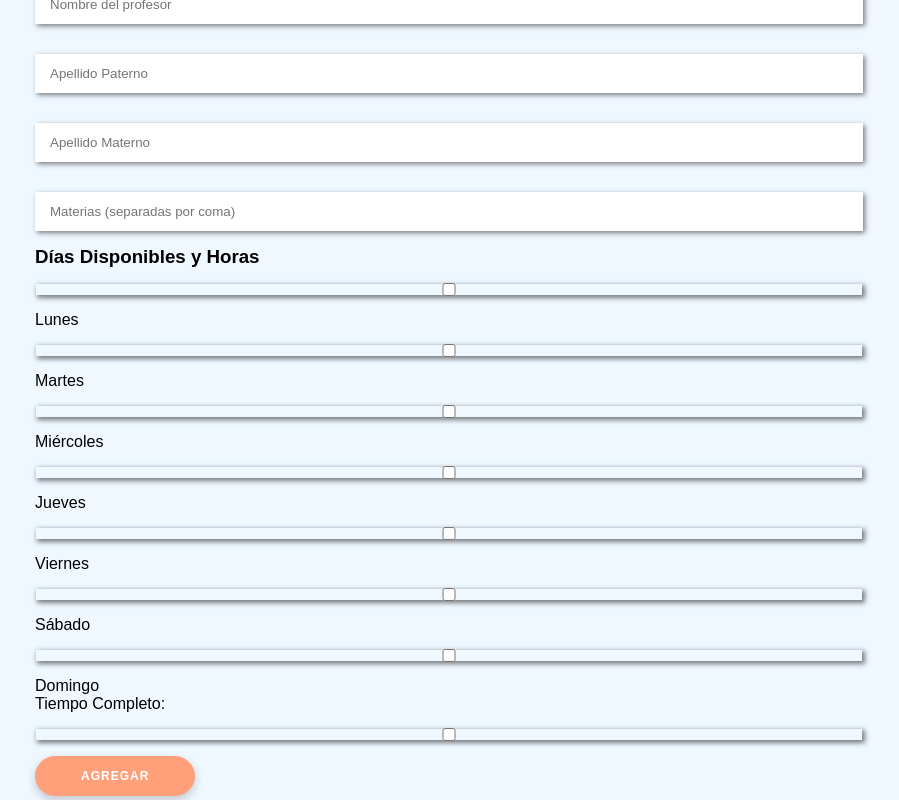
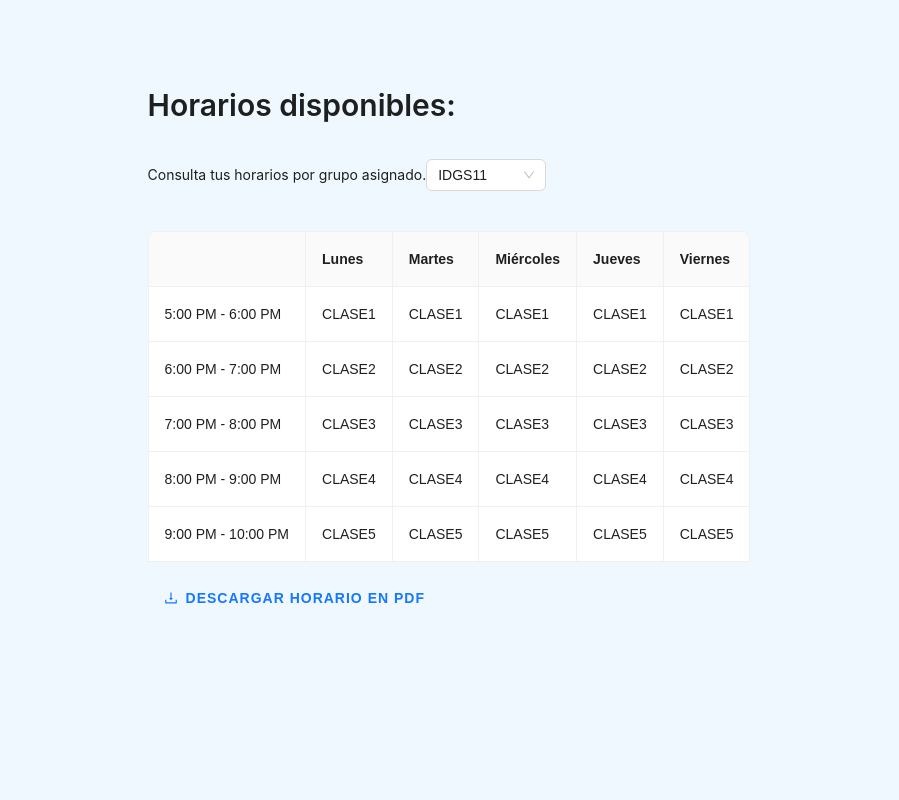
Before and after one commit to SrArmstrong/OptiClass, a React (Create React App) app: page /profesores in a window 1280 px wide. Shown: the whole page, without its empty margins (191-1090 px from the left). Built offline with nearby package versions, Linux system fonts and the light colour scheme.

Commit message:
Cambio en las vistas y nav-bar
> Profesores
    Estadisticas.js
    Profesores.js

```diff
--- a/Express.js
+++ b/Express.js
@@ -15,7 +15,7 @@ app.use(cors()); // Habilitar CORS
 const db = mysql.createConnection({
   host: 'localhost',
   user: 'root',
-  password: '',
+  password: 'root',
   database: 'digitalmindworks'
 });
 
--- a/package.json
+++ b/package.json
@@ -6,6 +6,7 @@
     "@testing-library/jest-dom": "^5.17.0",
     "@testing-library/react": "^13.4.0",
     "@testing-library/user-event": "^13.5.0",
+    "antd": "^5.21.6",
     "axios": "^1.7.7",
     "bcrypt": "^5.1.1",
     "body-parser": "^1.20.3",
@@ -17,7 +18,8 @@
     "react": "^18.3.1",
     "react-dom": "^18.3.1",
     "react-router-dom": "^6.26.1",
-    "react-scripts": "5.0.1",
+    "react-scripts": "^5.0.1",
+    "recharts": "^2.13.3",
     "web-vitals": "^2.1.4"
   },
   "scripts": {
--- /dev/null
+++ b/src/App.css
@@ -0,0 +1,42 @@
+/* Estilos para el layout general */
+body, #root {
+    height: 100%;
+    margin: 0;
+    font-family: Arial, sans-serif;
+  }
+
+  .sidebar {
+    background: linear-gradient(to bottom, #58cced, #91d18b);
+    color: white;
+    background-color: transparent;
+  }
+
+  .sidebar .ant-menu-item {
+    color: white;
+    background-color: transparent;
+
+    font-weight: bold;
+  }
+
+  .sidebar .ant-menu-item-selected {
+    background-color: rgba(255, 255, 255, 0.2);
+  }
+
+  h2 {
+    font-weight: bold;
+  }
+
+  .ant-select {
+    width: auto !important;
+  }
+
+  .ant-table-thead > tr > th {
+    font-weight: bold;
+  }
+
+  .ant-btn-link {
+    display: flex;
+    align-items: center;
+    color: red;
+    font-weight: bold;
+  }
--- a/src/App.js
+++ b/src/App.js
@@ -6,6 +6,7 @@ import LoginSignup from './Login_Sign/LoginSignup';
 import Materias from './Materias/Materias';
 import Grupos from './Grupos/Grupos';
 import Profesores from './Profesores/Profesores';
+import Estadisticas from './Profesores/Estadisticas';
 import Horarios from './Horarios/Horarios';
 
 function App() {
@@ -16,6 +17,7 @@ function App() {
         <Route path="/materias" element={<Materias />} />
         <Route path="/grupos" element={<Grupos />} />
         <Route path="/profesores" element={<Profesores />} />
+        <Route path="/estadisticas" element={<Estadisticas />} />
         <Route path="/horarios" element={<Horarios />} />
       </Routes>
     </Router>
@@ -23,3 +25,71 @@ function App() {
 }
 
 export default App;
+
+/*
+// src/App.js
+
+import React from 'react';
+import { Routes, Route, Link, useLocation } from 'react-router-dom';
+import { Layout, Menu, Typography } from 'antd';
+import LoginSignup from './Login_Sign/LoginSignup';
+import Materias from './Materias/Materias';
+import Grupos from './Grupos/Grupos';
+import Profesores from './Profesores/Profesores';
+import Horarios from './Horarios/Horarios';
+import Estadisticas from './Profesores/Estadisticas';
+import './App.css';
+
+const { Sider, Content } = Layout;
+const { Title } = Typography;
+
+const App = () => {
+  const location = useLocation();
+
+  return (
+    <>
+      {location.pathname !== '/' ? (
+        <Layout style={{ height: '100vh' }}>
+          <Sider width={200} className="sidebar">
+            <Title level={4} style={{ color: 'white', padding: '10px' }}>OptiClass</Title>
+            <Menu mode="vertical" defaultSelectedKeys={['horarios']}>
+              <Menu.Item key="materias">
+                <Link to="/materias">Materias</Link>
+              </Menu.Item>
+              <Menu.Item key="grupos">
+                <Link to="/grupos">Grupos</Link>
+              </Menu.Item>
+              <Menu.Item key="profesores">
+                <Link to="/profesores">Profesores</Link>
+              </Menu.Item>
+              <Menu.Item key="horarios">
+                <Link to="/horarios">Horarios</Link>
+              </Menu.Item>
+              <Menu.Item key="estadisticas">
+                <Link to="/estadisticas">Estadísticas de Encuestas</Link>
+              </Menu.Item>
+            </Menu>
+          </Sider>
+          <Layout style={{ padding: '20px' }}>
+            <Content>
+              <Routes>
+                <Route path="/materias" element={<Materias />} />
+                <Route path="/grupos" element={<Grupos />} />
+                <Route path="/profesores" element={<Profesores />} />
+                <Route path="/horarios" element={<Horarios />} />
+                <Route path="/estadisticas" element={<Estadisticas />} />
+              </Routes>
+            </Content>
+          </Layout>
+        </Layout>
+      ) : (
+        <Routes>
+          <Route path="/" element={<LoginSignup />} />
+        </Routes>
+      )}
+    </>
+  );
+};
+
+export default App;
+*/
--- /dev/null
+++ b/src/Profesores/Estadisticas.js
@@ -0,0 +1,55 @@
+import React from 'react';
+import { Typography, Row, Col, Button } from 'antd';
+import { PieChart, Pie, Cell, Tooltip, ResponsiveContainer } from 'recharts';
+
+const { Title, Text } = Typography;
+
+const data = [
+  { name: 'Positivo', value: 80, color: '#82ca9d' },
+  { name: 'Negativo', value: 20, color: '#ff6f61' },
+];
+
+const Estadisticas = () => {
+  return (
+    <div>
+      <Title level={2}>Estadísticas de Evaluación Docente</Title>
+      <Text>Resumen de tus evaluaciones</Text>
+
+      <Row gutter={[16, 16]} style={{ marginTop: '20px' }}>
+        {[...Array(5)].map((_, index) => (
+          <Col xs={24} sm={12} md={8} lg={8} key={index}>
+            <ResponsiveContainer width="100%" height={200}>
+              <PieChart>
+                <Pie
+                  data={data}
+                  dataKey="value"
+                  cx="50%"
+                  cy="50%"
+                  innerRadius={50}
+                  outerRadius={80}
+                  paddingAngle={5}
+                >
+                  {data.map((entry, index) => (
+                    <Cell key={`cell-${index}`} fill={entry.color} />
+                  ))}
+                </Pie>
+                <Tooltip />
+              </PieChart>
+            </ResponsiveContainer>
+          </Col>
+        ))}
+      </Row>
+
+      <div style={{ marginTop: '20px', textAlign: 'center' }}>
+        <Text strong style={{ fontSize: '16px' }}>
+          Calificación Promedio del Profesor: <span style={{ fontWeight: 'bold' }}>80.0%</span>
+        </Text>
+        <Button type="primary" style={{ backgroundColor: '#ffa500', borderColor: '#ffa500', marginLeft: '10px' }}>
+          Prioridad Media
+        </Button>
+      </div>
+    </div>
+  );
+};
+
+export default Estadisticas;
--- a/src/Profesores/Profesores.js
+++ b/src/Profesores/Profesores.js
@@ -1,132 +1,57 @@
-import React, { useState } from 'react';
+import React from 'react';
+import { Table, Select,Button, Typography } from 'antd';
+import { DownloadOutlined } from '@ant-design/icons';
 
-const Profesores = () => {
-  const [profesores, setProfesores] = useState([]);
-  const [newProfesor, setNewProfesor] = useState({
-    nombre: '',
-    materias: '',
-    grupo: '',
-    diasDisponibles: [], // Para seleccionar los días de trabajo
-    horasTrabajo: {}, // Para ingresar las horas de trabajo por día
-    tiempo_completo: false
-  });
 
-  const handleAddProfesor = async () => {
-    try {
-      const response = await fetch('http://localhost:3001/api/profesores', {
-        method: 'POST',
-        headers: {
-          'Content-Type': 'application/json'
-        },
-        body: JSON.stringify(newProfesor)
-      });
+const { Title, Text } = Typography;
+const { Option } = Select;
 
-      if (!response.ok) {
-        throw new Error(`HTTP error! Status: ${response.status}`);
-      }
+const scheduleData = [
+  { time: '5:00 PM - 6:00 PM', lunes: 'CLASE1', martes: 'CLASE1', miercoles: 'CLASE1', jueves: 'CLASE1', viernes: 'CLASE1' },
+  { time: '6:00 PM - 7:00 PM', lunes: 'CLASE2', martes: 'CLASE2', miercoles: 'CLASE2', jueves: 'CLASE2', viernes: 'CLASE2' },
+  { time: '7:00 PM - 8:00 PM', lunes: 'CLASE3', martes: 'CLASE3', miercoles: 'CLASE3', jueves: 'CLASE3', viernes: 'CLASE3' },
+  { time: '8:00 PM - 9:00 PM', lunes: 'CLASE4', martes: 'CLASE4', miercoles: 'CLASE4', jueves: 'CLASE4', viernes: 'CLASE4' },
+  { time: '9:00 PM - 10:00 PM', lunes: 'CLASE5', martes: 'CLASE5', miercoles: 'CLASE5', jueves: 'CLASE5', viernes: 'CLASE5' },
+];
 
-      const data = await response.json();
-      console.log(data.message);
-      setProfesores([...profesores, newProfesor]);
-      setNewProfesor({ nombre: '', materias: '', grupo: '', diasDisponibles: [], horasTrabajo: {}, tiempo_completo: false });
-    } catch (error) {
-      console.error('Error:', error);
-    }
-  };
+const columns = [
+  { title: '', dataIndex: 'time', key: 'time' },
+  { title: 'Lunes', dataIndex: 'lunes', key: 'lunes' },
+  { title: 'Martes', dataIndex: 'martes', key: 'martes' },
+  { title: 'Miércoles', dataIndex: 'miercoles', key: 'miercoles' },
+  { title: 'Jueves', dataIndex: 'jueves', key: 'jueves' },
+  { title: 'Viernes', dataIndex: 'viernes', key: 'viernes' },
+];
 
-  const handleDiaChange = (dia) => {
-    setNewProfesor((prevState) => {
-      const diasDisponibles = prevState.diasDisponibles.includes(dia)
-        ? prevState.diasDisponibles.filter((d) => d !== dia)
-        : [...prevState.diasDisponibles, dia];
-      return { ...prevState, diasDisponibles };
-    });
-  };
-
-  const handleHorasChange = (dia, horas) => {
-    setNewProfesor((prevState) => {
-      const horasTrabajo = { ...prevState.horasTrabajo, [dia]: horas };
-      return { ...prevState, horasTrabajo };
-    });
-  };
-
+const Horarios = () => {
   return (
     <div>
-      <h1>Profesores</h1>
-      <ul>
-        {profesores.map((profesor, index) => (
-          <li key={index}>
-            {profesor.nombre} - Materias: {profesor.materias} - Grupo: {profesor.grupo} - Días: {profesor.diasDisponibles.join(', ')} - Tiempo Completo: {profesor.tiempo_completo ? 'Sí' : 'No'}
-          </li>
-        ))}
-      </ul>
-      <div>
-        <h2>Agregar Profesor</h2>
-        <input
-          type="text"
-          placeholder="Nombre del profesor"
-          value={newProfesor.nombre}
-          onChange={(e) => setNewProfesor({ ...newProfesor, nombre: e.target.value })}
-        />
-        <input
-          type="text"
-          placeholder="Apellido Paterno"
-          value={newProfesor.materias}
-          onChange={(e) => setNewProfesor({ ...newProfesor, materias: e.target.value })}
-        />
-        <input
-          type="text"
-          placeholder="Apellido Materno"
-          value={newProfesor.materias}
-          onChange={(e) => setNewProfesor({ ...newProfesor, materias: e.target.value })}
-        />
-        <input
-          type="text"
-          placeholder="Materias (separadas por coma)"
-          value={newProfesor.materias}
-          onChange={(e) => setNewProfesor({ ...newProfesor, materias: e.target.value })}
-        />
+      <Title level={2}>Horarios disponibles:</Title>
+      <Text>Consulta tus horarios por grupo asignado.</Text>
+      <Select defaultValue="IDGS11" style={{ width: 120, margin: '20px 0' }}>
+        <Option value="IDGS11">IDGS11</Option>
+        <Option value="IDGS12">IDGS12</Option>
+      </Select>
 
-        <h3>Días Disponibles y Horas</h3>
-        {['Lunes', 'Martes', 'Miércoles', 'Jueves', 'Viernes', 'Sábado', 'Domingo'].map((dia) => (
-          <div key={dia}>
-            <label>
-              <input
-                type="checkbox"
-                checked={newProfesor.diasDisponibles.includes(dia)}
-                onChange={() => handleDiaChange(dia)}
-              />
-              {dia}
-            </label>
+      <Table
+        columns={columns}
+        dataSource={scheduleData}
+        rowKey="time"
+        pagination={false}
+        bordered
+        style={{ marginTop: '20px' }}
+      />
+                <Button
+            type="link"
+            icon={<DownloadOutlined />}
+            style={{ marginTop: '20px', fontWeight: 'bold' }}
+          >
+            Descargar Horario en PDF
+          </Button>
+    </div>
 
-            {/* Mostrar campo de horas solo si el día está seleccionado */}
-            {newProfesor.diasDisponibles.includes(dia) && (
-              <div>
-                <label>Horas de trabajo para {dia}: </label>
-                <input
-                  type="text"
-                  placeholder="Ejemplo: 08:00 - 14:00"
-                  value={newProfesor.horasTrabajo[dia] || ''}
-                  onChange={(e) => handleHorasChange(dia, e.target.value)}
-                />
-              </div>
-            )}
-          </div>
-        ))}
 
-        <label>
-          Tiempo Completo:
-          <input
-            type="checkbox"
-            checked={newProfesor.tiempo_completo}
-            onChange={(e) => setNewProfesor({ ...newProfesor, tiempo_completo: e.target.checked })}
-          />
-        </label>
-
-        <button onClick={handleAddProfesor}>Agregar</button>
-      </div>
-    </div>
   );
 };
 
-export default Profesores;
+export default Horarios;
```
Also changed, not shown: src/index.js (+16 -0 lines), 1 other file (tests, documents, lock files or other folders).
